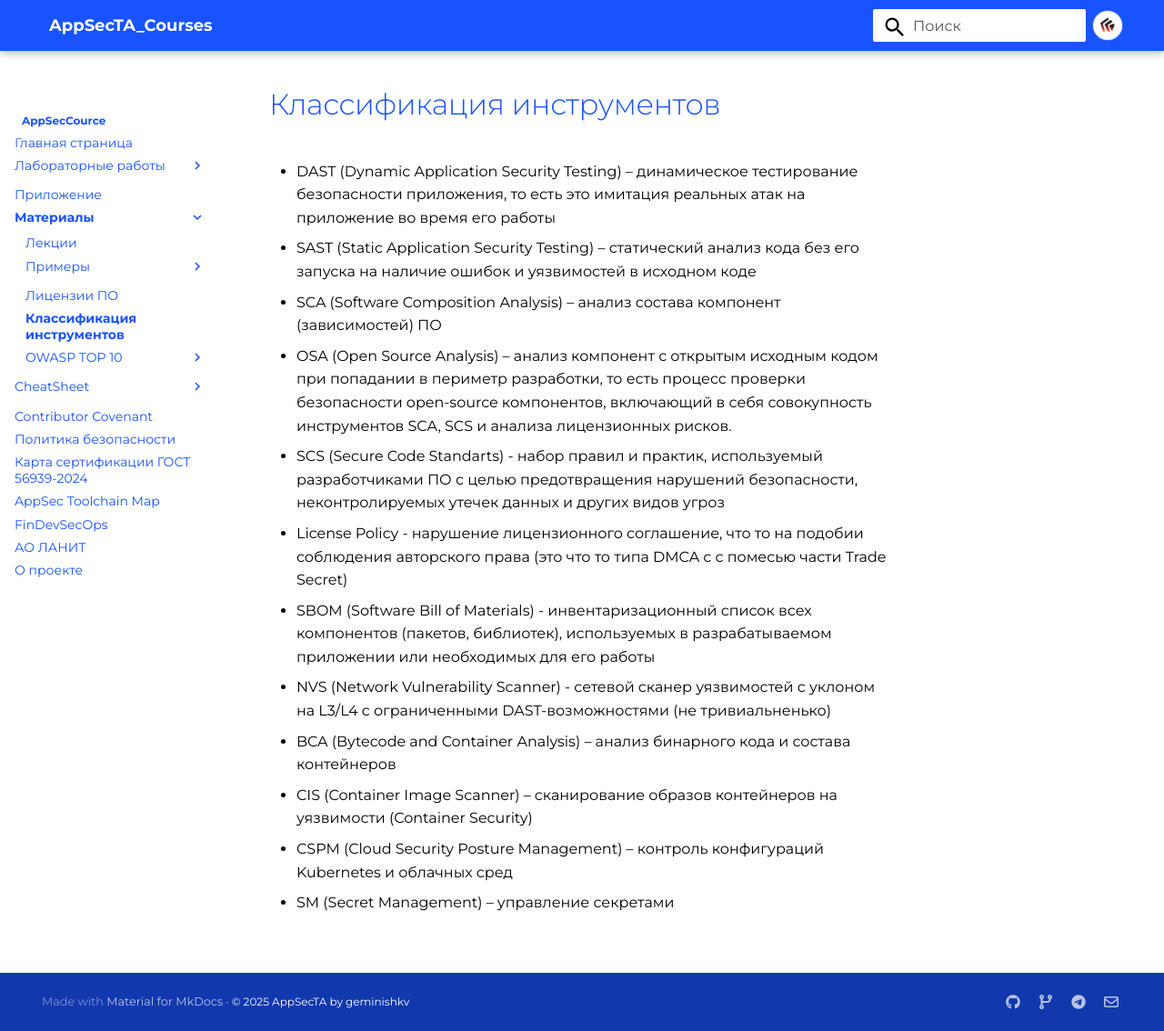
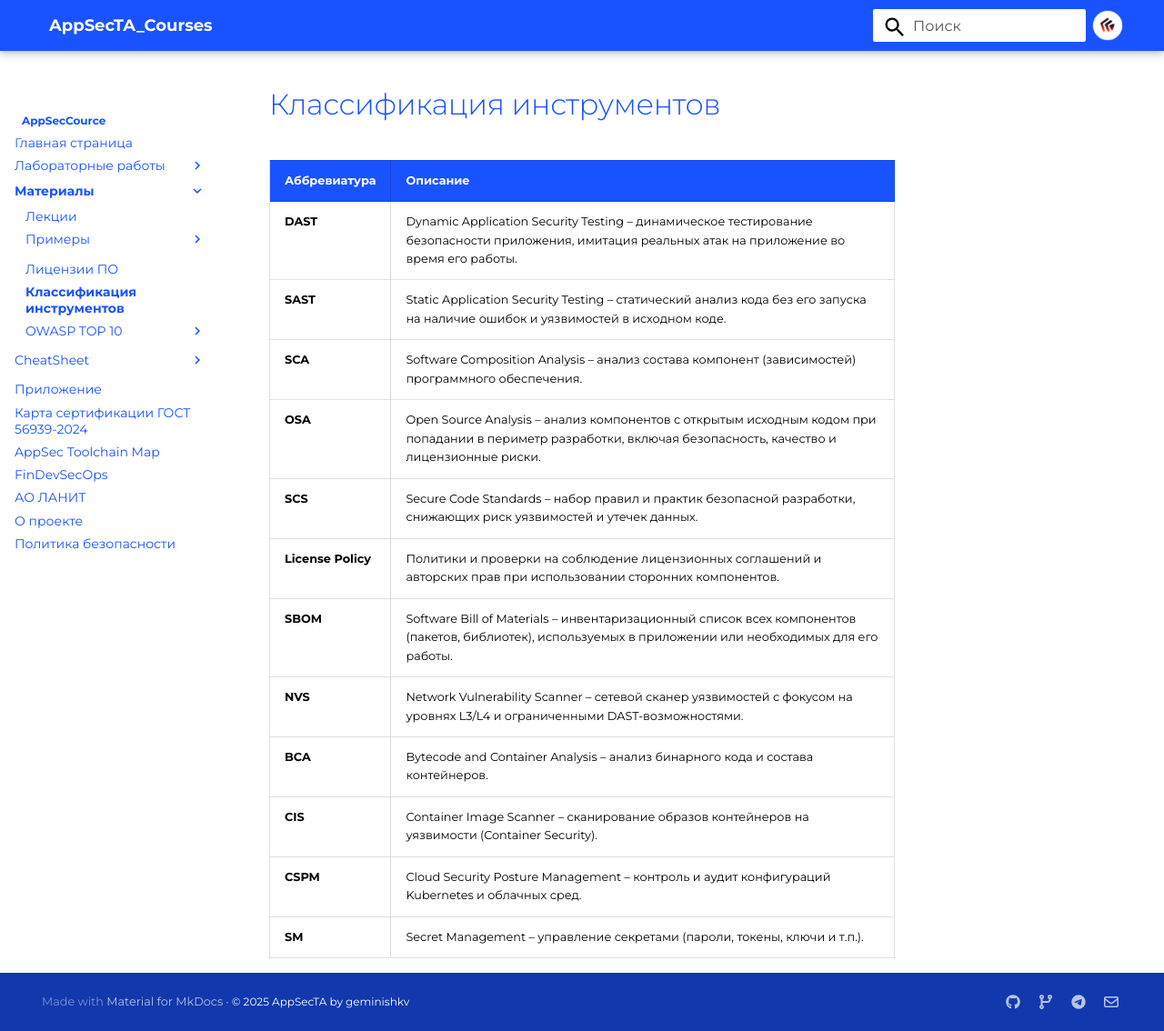
Before and after one commit to Electro1ux/course_labs, an MkDocs documentation site: the page built from docs/appsec_tt.md, in a window 1280 px wide and 1134 px high. Shown: the whole window at 91% size. Built offline with MkDocs 1.6.1 and Material for MkDocs 9.7.7, drawn with Linux system fonts in a browser that asks for light colours.

Commit message:
fix toolchain classification

```diff
--- a/docs/appsec_tt.md
+++ b/docs/appsec_tt.md
@@ -1,12 +1,58 @@
-* DAST (Dynamic Application Security Testing)  – динамическое тестирование безопасности приложения, то есть это имитация реальных атак на приложение во время его работы
-* SAST (Static Application Security Testing) – статический анализ кода без его запуска на наличие ошибок и уязвимостей в исходном коде
-* SCA (Software Composition Analysis) – анализ состава компонент (зависимостей) ПО
-* OSA (Open Source Analysis)  – анализ компонент с открытым исходным кодом при попадании в периметр разработки, то есть процесс проверки безопасности open-source компонентов, включающий в себя совокупность инструментов SCA, SCS и анализа лицензионных рисков.
-* SCS (Secure Code Standarts) - набор правил и практик, используемый разработчиками ПО с целью предотвращения нарушений безопасности, неконтролируемых утечек данных и других видов угроз
-* License Policy - нарушение лицензионного соглашение, что то на подобии соблюдения авторского права (это что то типа DMCA с с помесью части Trade Secret)
-* SBOM (Software Bill of Materials) - инвентаризационный список всех компонентов (пакетов, библиотек), используемых в разрабатываемом приложении или необходимых для его работы
-* NVS (Network Vulnerability Scanner) - сетевой сканер уязвимостей с уклоном на L3/L4 c ограниченными DAST-возможностями (не тривиальненько)
-* BCA (Bytecode and Container Analysis) – анализ бинарного кода и состава контейнеров
-* CIS (Container Image Scanner) – сканирование образов контейнеров на уязвимости (Container Security)
-* CSPM (Cloud Security Posture Management) – контроль конфигураций Kubernetes и облачных сред
-* SM (Secret Management) – управление секретами
+<table>
+  <thead>
+    <tr>
+      <th style="width:10%;">Аббревиатура</th>
+      <th style="width:90%;">Описание</th>
+    </tr>
+  </thead>
+  <tbody>
+    <tr>
+      <td><strong>DAST</strong></td>
+      <td>Dynamic Application Security Testing – динамическое тестирование безопасности приложения, имитация реальных атак на приложение во время его работы.</td>
+    </tr>
+    <tr>
+      <td><strong>SAST</strong></td>
+      <td>Static Application Security Testing – статический анализ кода без его запуска на наличие ошибок и уязвимостей в исходном коде.</td>
+    </tr>
+    <tr>
+      <td><strong>SCA</strong></td>
+      <td>Software Composition Analysis – анализ состава компонент (зависимостей) программного обеспечения.</td>
+    </tr>
+    <tr>
+      <td><strong>OSA</strong></td>
+      <td>Open Source Analysis – анализ компонентов с открытым исходным кодом при попадании в периметр разработки, включая безопасность, качество и лицензионные риски.</td>
+    </tr>
+    <tr>
+      <td><strong>SCS</strong></td>
+      <td>Secure Code Standards – набор правил и практик безопасной разработки, снижающих риск уязвимостей и утечек данных.</td>
+    </tr>
+    <tr>
+      <td><strong>License Policy</strong></td>
+      <td>Политики и проверки на соблюдение лицензионных соглашений и авторских прав при использовании сторонних компонентов.</td>
+    </tr>
+    <tr>
+      <td><strong>SBOM</strong></td>
+      <td>Software Bill of Materials – инвентаризационный список всех компонентов (пакетов, библиотек), используемых в приложении или необходимых для его работы.</td>
+    </tr>
+    <tr>
+      <td><strong>NVS</strong></td>
+      <td>Network Vulnerability Scanner – сетевой сканер уязвимостей с фокусом на уровнях L3/L4 и ограниченными DAST-возможностями.</td>
+    </tr>
+    <tr>
+      <td><strong>BCA</strong></td>
+      <td>Bytecode and Container Analysis – анализ бинарного кода и состава контейнеров.</td>
+    </tr>
+    <tr>
+      <td><strong>CIS</strong></td>
+      <td>Container Image Scanner – сканирование образов контейнеров на уязвимости (Container Security).</td>
+    </tr>
+    <tr>
+      <td><strong>CSPM</strong></td>
+      <td>Cloud Security Posture Management – контроль и аудит конфигураций Kubernetes и облачных сред.</td>
+    </tr>
+    <tr>
+      <td><strong>SM</strong></td>
+      <td>Secret Management – управление секретами (пароли, токены, ключи и т.п.).</td>
+    </tr>
+  </tbody>
+</table>
--- a/mkdocs.yml
+++ b/mkdocs.yml
@@ -85,7 +85,6 @@ nav:
     - "Лабораторная работа №9": labs/lab09.md
     - "Лабораторная работа №10": labs/lab10.md
     - "pet_project": labs/pet_project.md
-  - "Приложение": APPENDIX.md
   - "Материалы":
       - "Лекции": course.md
       - "Примеры":
@@ -109,8 +108,7 @@ nav:
       - "GitHub CLI": artifacts/cheatsheet/CHEATSHEET_GH_CLI.md
       - "GitSCM": artifacts/cheatsheet/CHEATSHEET_GIT.md
       - ".gitignore": artifacts/cheatsheet/CHEATSHEET_GITIGNORE.md
-  - "Contributor Covenant": Contributor Covenant.md
-  - "Политика безопасности": Security.md
+  - "Приложение": APPENDIX.md
   - "Карта сертификации ГОСТ 56939-2024":
       >-
         https://storage.yandexcloud.net/aft-tilda/%D0%A2%D0%B8%D0%BF%D0%BE%D0%B2%D0%BE%D0%B9%20%D0%BF%D1%80%D0%BE%D1%86%D0%B5%D1%81%D1%81%20%D0%B1%D0%B5%D0%B7%D0%BE%D0%BF%D0%B0%D1%81%D0%BD%D0%BE%D0%B9%20%D1%80%D0%B0%D0%B7%D1%80%D0%B0%D0%B1%D0%BE%D1%82%D0%BA%D0%B8%20%D0%B4%D0%BB%D1%8F%20%D1%84%D0%B8%D0%BD%D1%82%D0%B5%D1%85%D0%B0.pdf
@@ -118,3 +116,4 @@ nav:
   - "FinDevSecOps": "https://findevsecops.ru/"
   - "АО ЛАНИТ": "https://www.lanit.ru"
   - "О проекте": about.md
+  - "Политика безопасности": Security.md
```
Also changed, not shown: docs/Contributor Covenant.md (deleted, +0 -9 lines).
